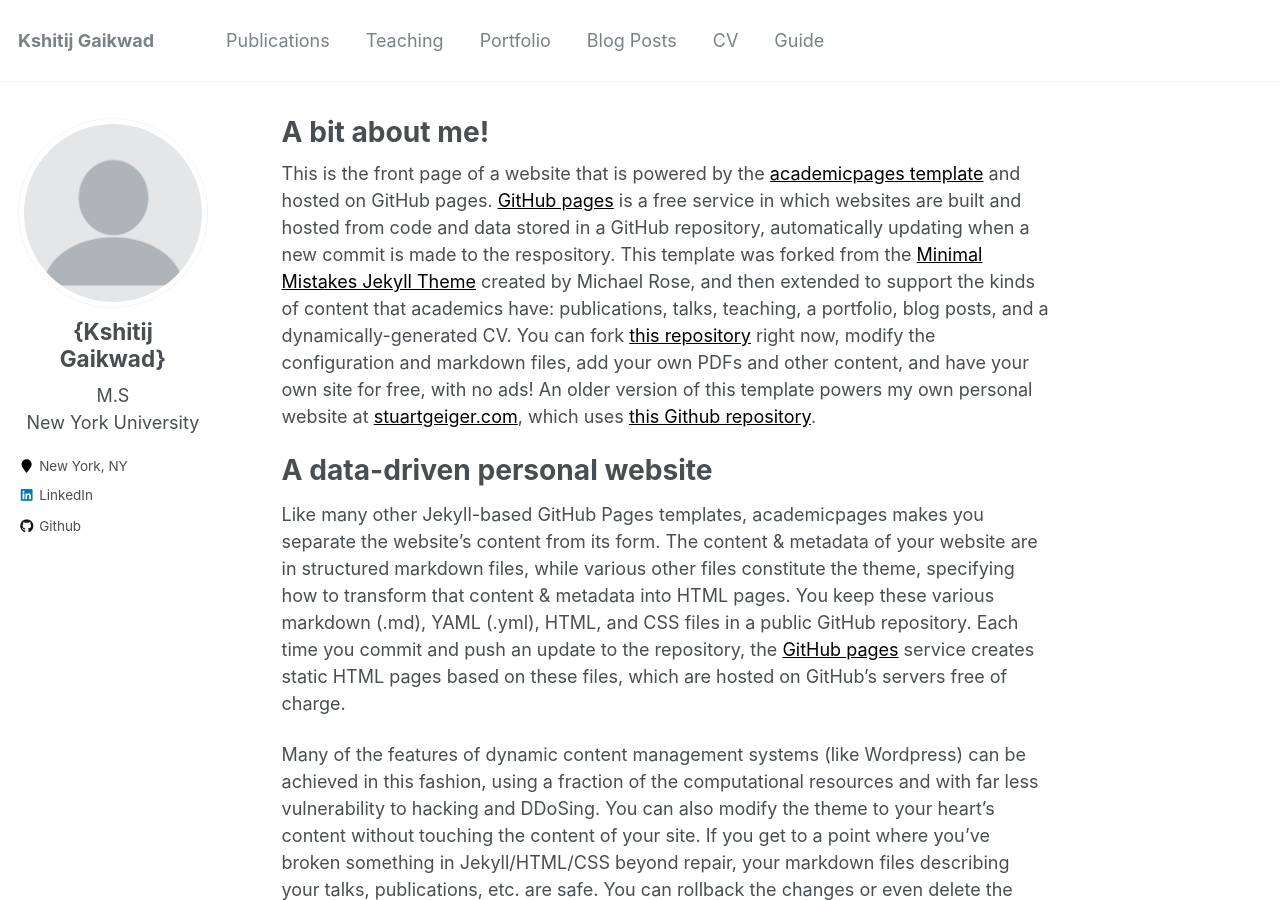
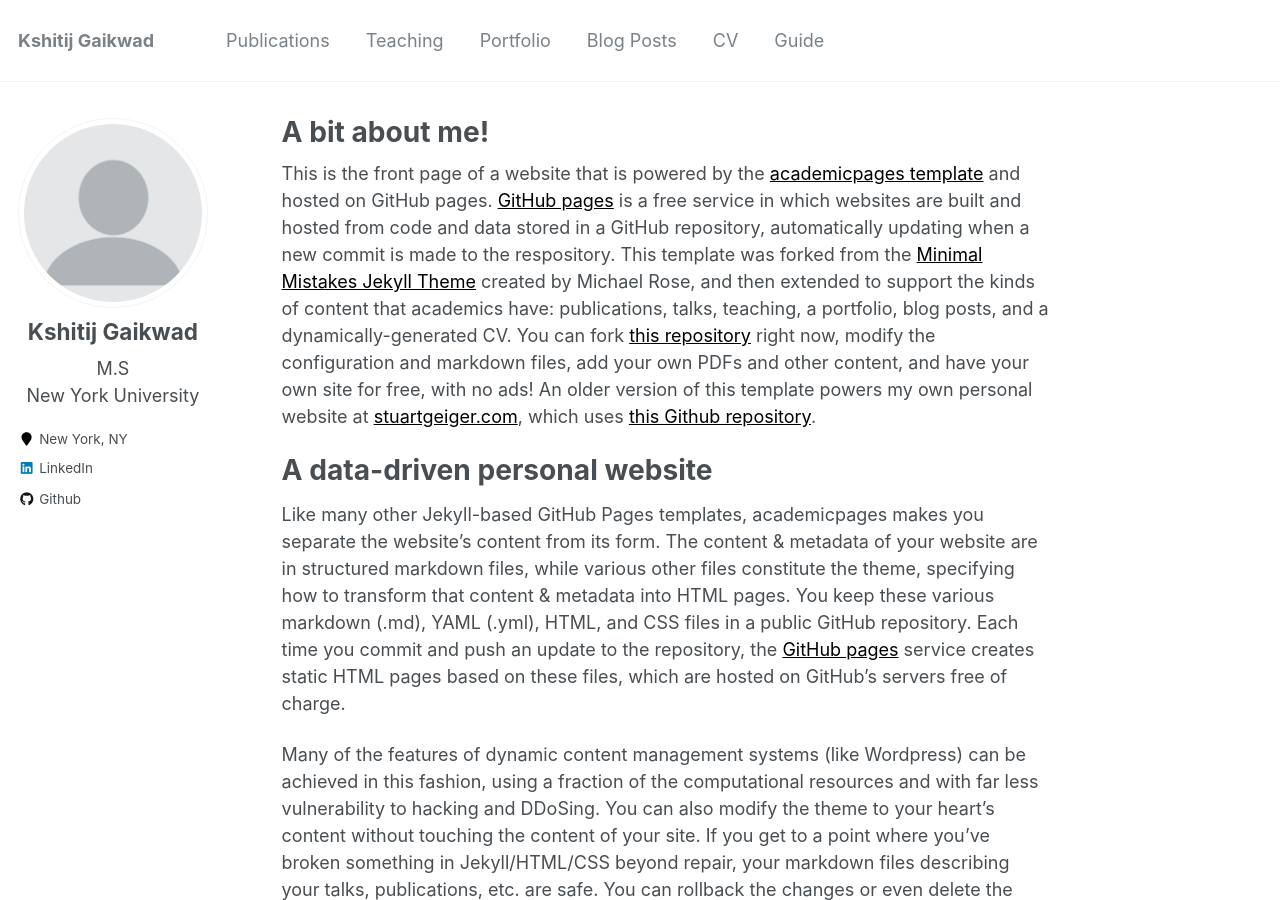
Before and after one commit to kshitij284/kshitij284.github.io, a Jekyll site: the page built from _pages/about.md, in a window 1280 px wide and 900 px high. Built offline with Jekyll 4.4.1, drawn with Linux system fonts in a browser that asks for light colours.

```diff
--- a/_config.yml
+++ b/_config.yml
@@ -80,7 +80,7 @@ analytics:
 
 # Site Author
 author:
-  name             : "{Kshitij Gaikwad}"
+  name             : "Kshitij Gaikwad"
   avatar           : "profile.png"
   bio              : "M.S<br/>New York University"
   location         : "New York, NY"
```
